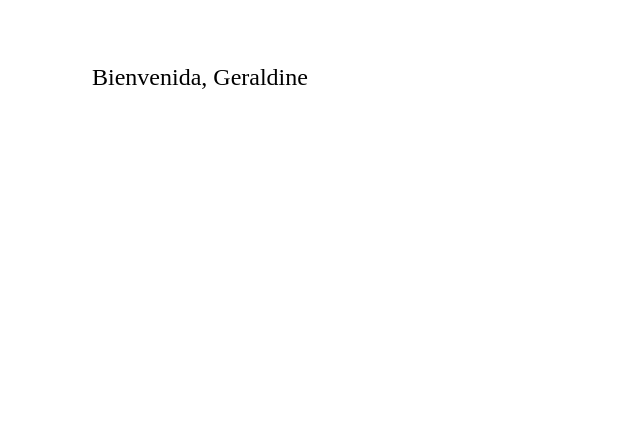
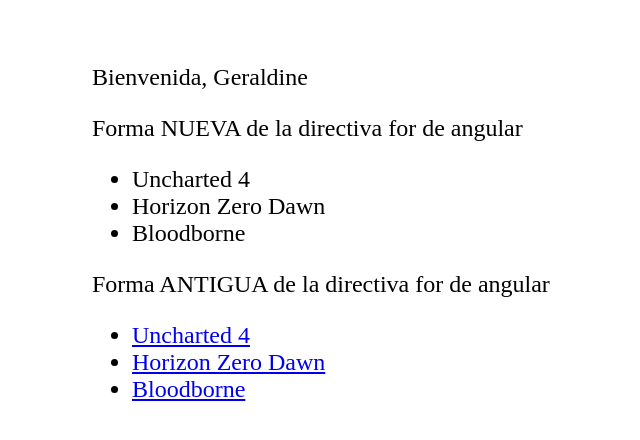
Before and after one commit to glopezh/my-price-app, an Angular app: page / in a window 1280 px wide. Shown: the top 440 px of the page, without its empty margins (298-938 px from the left). Built offline with nearby package versions, Linux system fonts and the light colour scheme.

Commit message:
Agregando nuevo componente games: pruebas con directiva for

```diff
--- /dev/null
+++ b/src/app/games/games.component.ts
@@ -0,0 +1,40 @@
+import { Component } from '@angular/core';
+import {CommonModule} from "@angular/common";
+
+@Component({
+  selector: 'app-games',
+  standalone: true,
+  imports: [CommonModule],
+  /*Track te dice cual es el identificador unico*/
+  template: `
+    <p>Forma NUEVA de la directiva for de angular</p>
+    <ul>
+    @for (game of games; track game.id){
+      <li>{{game.name}}</li>
+    }
+    </ul>
+    <p>Forma ANTIGUA de la directiva for de angular</p>
+    <ul>
+      <li *ngFor="let game of games">
+        <a href="{{game.id}}">{{game.name}}</a>
+      </li>
+    </ul>
+  `,
+  styles: ``
+})
+export class GamesComponent {
+games = [
+  {
+    id: 1,
+    name: 'Uncharted 4'
+  },
+  {
+    id: 2,
+    name: 'Horizon Zero Dawn'
+  },
+  {
+    id:3,
+    name: 'Bloodborne'
+  }
+]
+}
--- a/src/app/user/user.component.html
+++ b/src/app/user/user.component.html
@@ -6,4 +6,5 @@
 }@else{
   <p>Inicia sesión !!! </p>
 }
+  <app-games />
 </section>
--- a/src/app/user/user.component.ts
+++ b/src/app/user/user.component.ts
@@ -1,10 +1,11 @@
 import { Component } from '@angular/core';
 import {CommonModule} from "@angular/common";
+import {GamesComponent} from "../games/games.component";
 
 @Component({
   selector: 'app-user',
   standalone: true,
-  imports: [CommonModule],
+  imports: [CommonModule, GamesComponent],
   templateUrl: './user.component.html',
   styleUrl: './user.component.css'
 })
```
